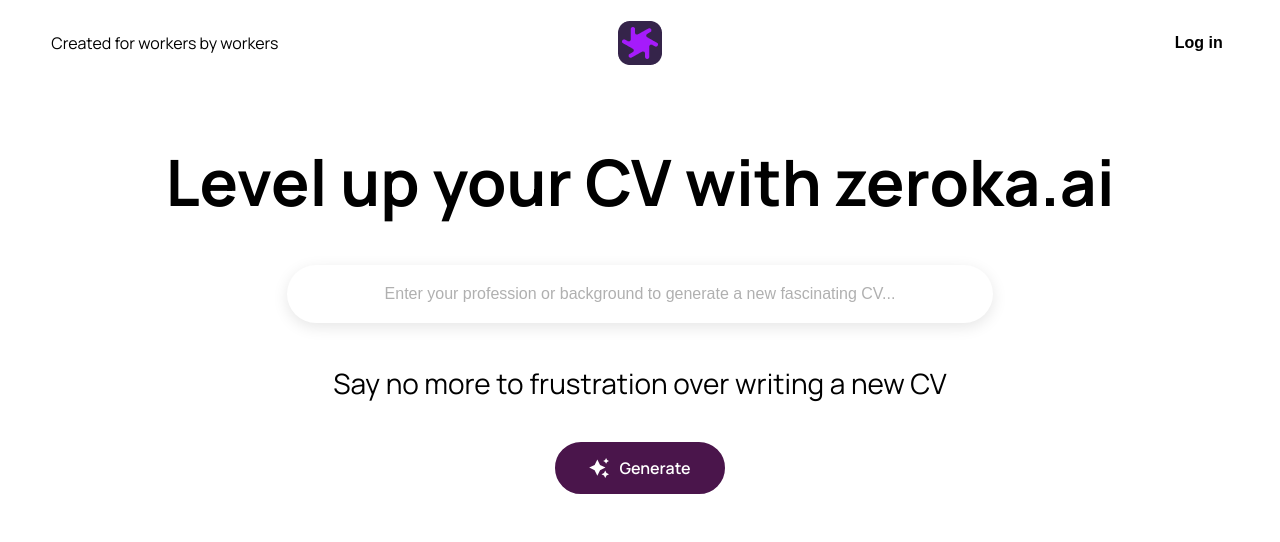
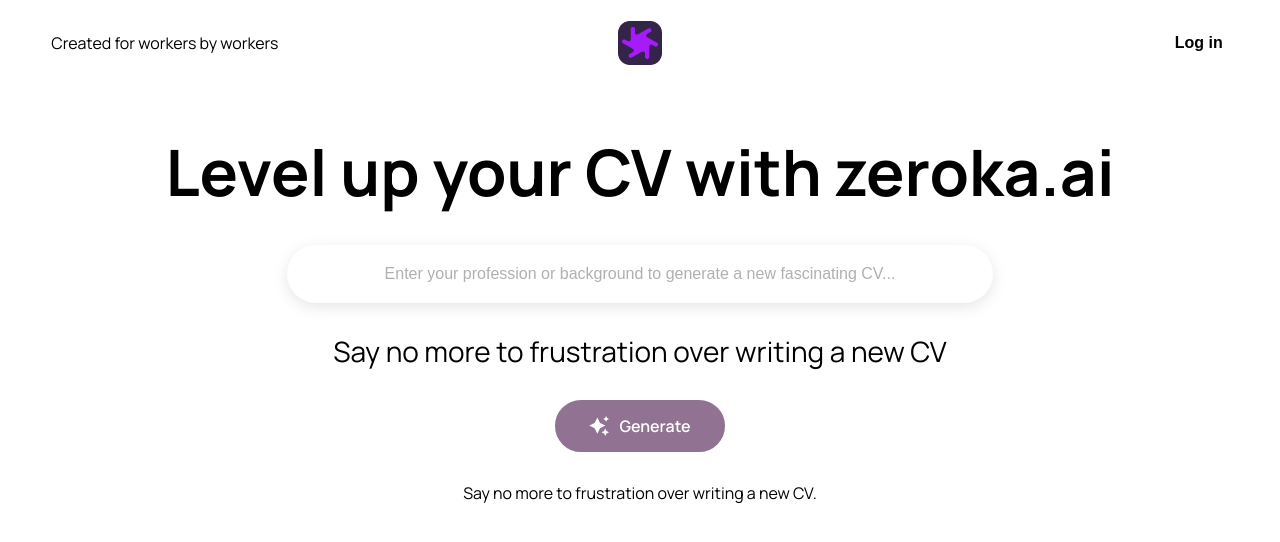
Before and after one commit to Dzhodddi/Hakaton3pilci, a React (Vite) app in the folder front/: page / in a window 1280 px wide. Shown: the top 542 px of the page. Built offline with nearby package versions, Linux system fonts and the light colour scheme; no server answers.

Commit message:
Modify hpme page

```diff
--- a/front/src/components/PromptInput.tsx
+++ b/front/src/components/PromptInput.tsx
@@ -1,15 +1,18 @@
 import '../styles/PromptInput.css';
+import React from "react";
 
 interface PromptInputProps {
   placeholder: string;
+  onChange?: (e: React.ChangeEvent<HTMLInputElement>) => void;
 }
 
-export function PromptInput({ placeholder }: PromptInputProps) {
+export function PromptInput({ placeholder, onChange }: PromptInputProps) {
   return (
     <input
       type="text"
       className="prompt-input"
       placeholder={placeholder}
+      onChange={onChange}
     />
   );
 }
--- a/front/src/pages/HomePage.tsx
+++ b/front/src/pages/HomePage.tsx
@@ -8,14 +8,37 @@
 import { LoginPopup } from '../components/LoginPopup';
 
 import '../styles/homepage.css';
+import {getShortPrompt, type PromptResponse} from "../api/prompt_api.ts";
+import {CVTemplate} from "../components/CVTemplate.tsx";
 
 export default function HomePage() {
 
   const [isPopupOpen, setIsPopupOpen] = useState(false);
+  const [inputText, setInputText] = useState("");
+  const [loading, setLoading] = useState(false);
+  const [prompt, setPrompt] = useState<PromptResponse | null>(null);
 
   function handlePopup() {
     setIsPopupOpen(true);
   }
+
+  const handleGenerate = async () => {
+    if (inputText.trim().length < 12 || inputText.trim().startsWith('Unable') ) {
+      return
+    }
+    setLoading(true);
+    try {
+      const data = await getShortPrompt(inputText);
+      if (data) {
+        setPrompt(data)
+        setInputText("")
+      }
+    } catch (err) {
+      setInputText("")
+    } finally {
+      setLoading(false);
+    }
+  };
 
   function handleClosePopup() {
     setIsPopupOpen(false);
@@ -28,6 +51,7 @@
   }
 
   let isLogged = false;
+  const isValid = inputText.trim().length >= 12
 
   return (
     <>
@@ -39,11 +63,19 @@
           </h1>
           <PromptInput
             placeholder="Enter your profession or background to generate a new fascinating CV..."
+            onChange={(e) => setInputText(e.target.value)}
           />
           <p className='description'>
             Say no more to frustration over writing a new CV
           </p>
-          <Button variant="solid" color="primary" iconLeft={<SparkleIcon className="sparkle-icon" />}>Generate</Button>
+          <Button disabled={loading || inputText.trim().length < 12} variant="solid" onClick={handleGenerate} color="primary" iconLeft={<SparkleIcon className="sparkle-icon"/>}>Generate</Button>
+          {!isValid && inputText.length > 0 && (
+              <p style={{ color: "red" }}>Input must be at least 12 characters long.</p>
+          )}
+          <p>Say no more to frustration over writing a new CV.</p>
+          {prompt && (
+              <CVTemplate response={prompt.response} ></CVTemplate>
+          )}
         </div>
       </section>
       <section>
```
